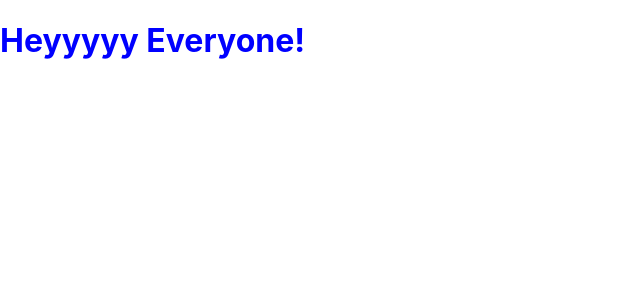
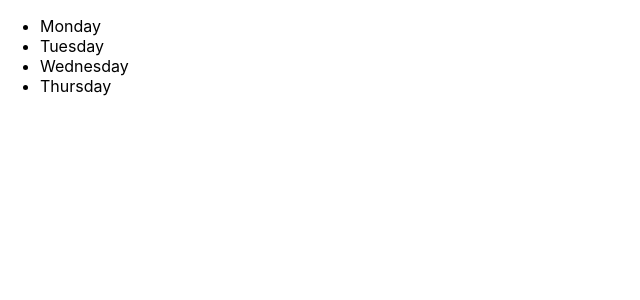
Before and after one commit to waihon/react-js-essential, a React (Create React App) app: page / in a window 1280 px wide. Shown: the top 300 px of the page, without its empty margins (0-640 px from the left). Built offline with nearby package versions, Linux system fonts and the light colour scheme.

Commit message:
Add unordered list using createElement()

```diff
--- a/src/index.js
+++ b/src/index.js
@@ -4,9 +4,12 @@ import './index.css';
 
 ReactDOM.render(
   React.createElement(
-    "h1",
-    { style: { color: "blue" } },
-    "Heyyyyy Everyone!"
+    "ul",
+    null,
+    React.createElement("li", null, "Monday"),
+    React.createElement("li", null, "Tuesday"),
+    React.createElement("li", null, "Wednesday"),
+    React.createElement("li", null, "Thursday")
   ),
   document.getElementById('root')
 );
```
